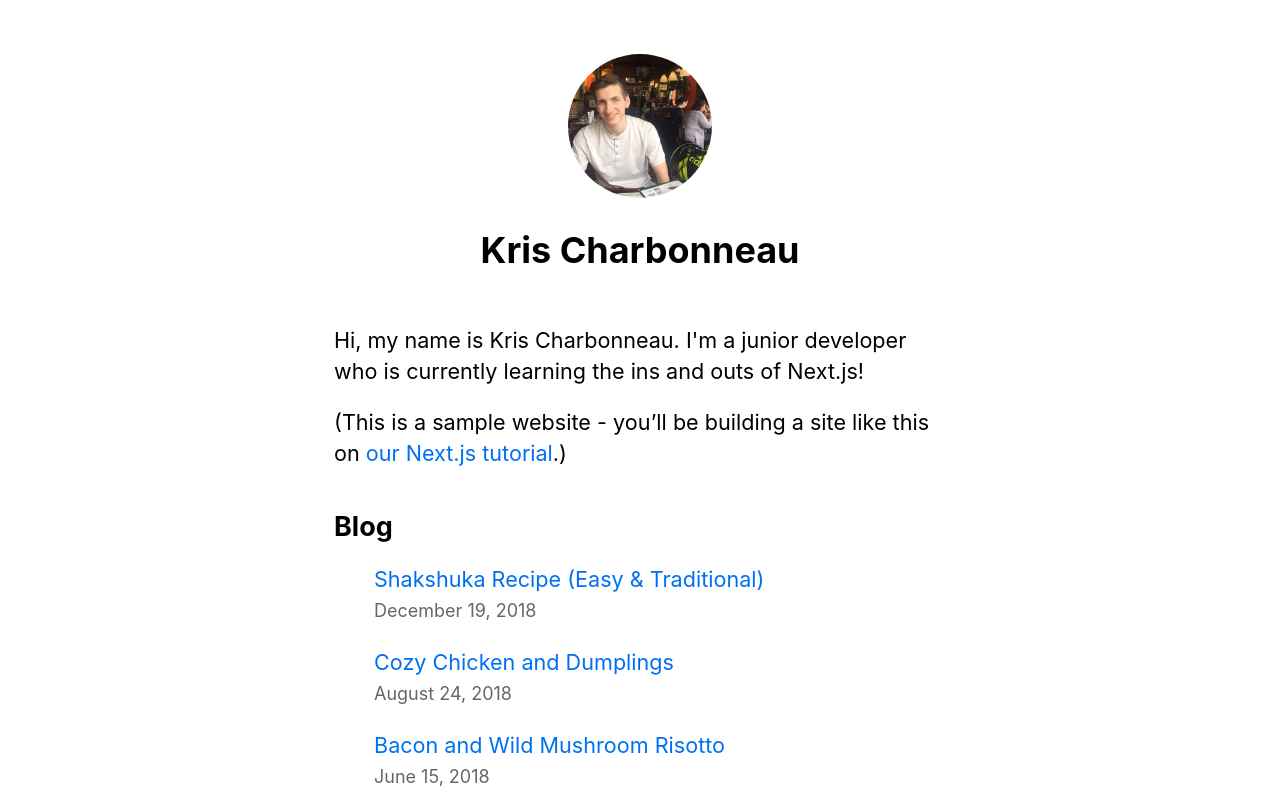
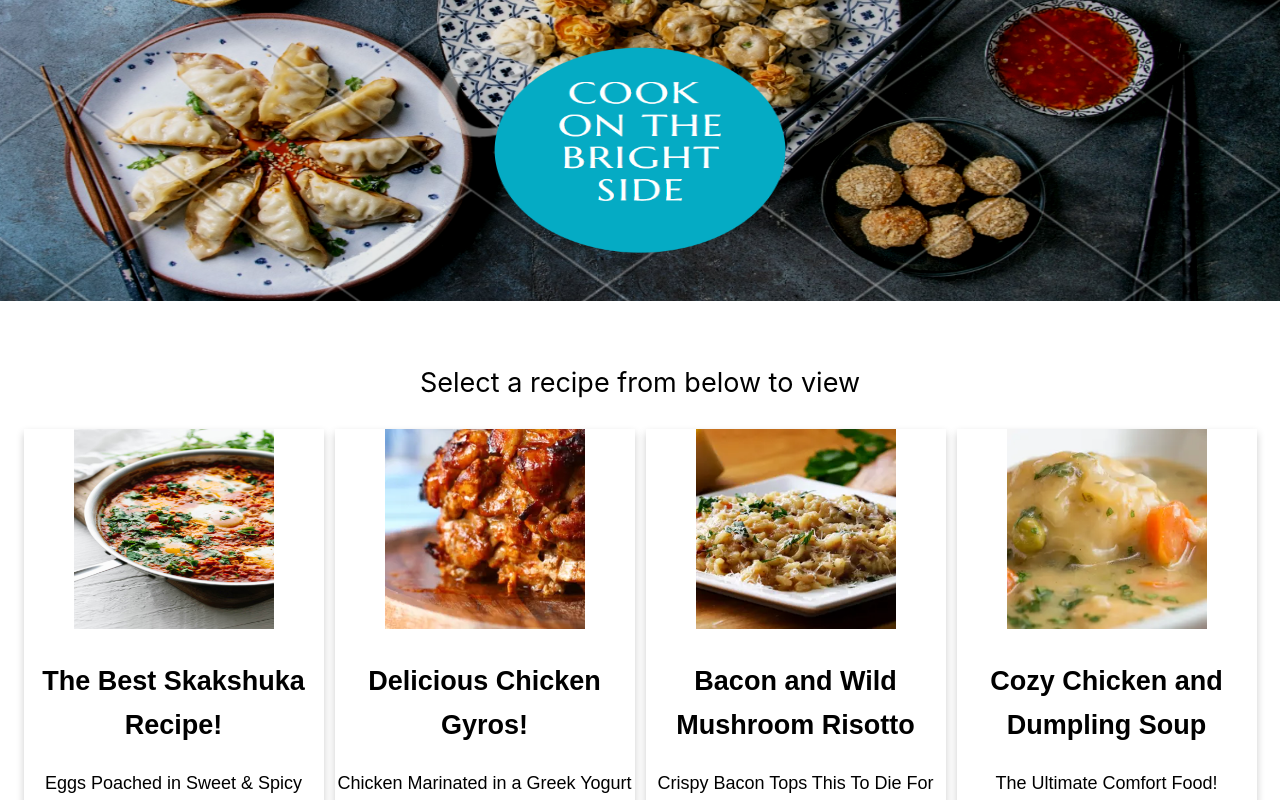
Before and after one commit to krischarbonneau/nextjs-blog, a Next.js app: page / in a window 1280 px wide. Shown: the top 800 px of the page. Built offline with nearby package versions, Linux system fonts and the light colour scheme.

Commit message:
Added banner, altered layout, changed index

```diff
--- a/components/card/cardContainer.js
+++ b/components/card/cardContainer.js
@@ -2,7 +2,6 @@ import Card from "./card";
 import styles from "./cardContainer.module.css";
 
 export default function CardContainer({ recipeCards }) {
-  //console.log(recipeCards);
   return (
     <div className={styles.card}>
       {recipeCards.map(({ id, name, description, image }) => (
--- a/components/layout.js
+++ b/components/layout.js
@@ -1,42 +1,33 @@
 import Head from "next/head";
 import Image from "next/image";
 import styles from "./layout.module.css";
-import utilStyles from "../styles/utils.module.css";
 import Link from "next/link";
 
 const name = "Kris Charbonneau";
-export const siteTitle = "Kris' Favorite Recipes";
+export const siteTitle = "Cook On The Bright Side";
 
 export default function Layout({ children, home }) {
   return (
-    <div className={styles.container}>
+    <div>
       <Head>
         <link rel="icon" href="/favicon.ico" />
         <meta
           name="description"
-          content="Learn how to build a personal website using Next.js"
-        />
-        <meta
-          property="og:image"
-          content={`https://og-image.vercel.app/${encodeURI(
-            siteTitle
-          )}.png?theme=light&md=0&fontSize=75px&images=https%3A%2F%2Fassets.vercel.com%2Fimage%2Fupload%2Ffront%2Fassets%2Fdesign%2Fnextjs-black-logo.svg`}
+          content="Always cook on the bright side of life"
         />
         <meta name="og:title" content={siteTitle} />
-        <meta name="twitter:card" content="summary_large_image" />
+        <meta name="viewport" content="initial-scale=1.0, width=device-width" />
       </Head>
       <header className={styles.header}>
         {home ? (
           <>
             <Image
               priority
-              src="/images/profile.jpg"
-              className={utilStyles.borderCircle}
-              height={144}
-              width={144}
-              alt={name}
+              src="/images/banner.png"
+              height={452}
+              width={1920}
+              objectFit="fill"
             />
-            <h1 className={utilStyles.heading2Xl}>{name}</h1>
           </>
         ) : (
           <>
@@ -44,22 +35,17 @@ export default function Layout({ children, home }) {
               <a>
                 <Image
                   priority
-                  src="/images/profile.jpg"
-                  className={utilStyles.borderCircle}
-                  height={108}
-                  width={108}
-                  alt={name}
+                  src="/images/banner.png"
+                  height={452}
+                  width={1920}
+                  objectFit="fill"
                 />
               </a>
             </Link>
-            <h2 className={utilStyles.headingLg}>
-              <Link href="/">
-                <a className={utilStyles.colorInherit}>{name}</a>
-              </Link>
-            </h2>
           </>
         )}
       </header>
+      <div className={styles.container}>
         <main>{children}</main>
         {!home && (
           <div className={styles.backToHome}>
@@ -69,5 +55,6 @@ export default function Layout({ children, home }) {
           </div>
         )}
       </div>
+    </div>
   );
 }
--- a/components/layout.module.css
+++ b/components/layout.module.css
@@ -1,5 +1,5 @@
 .container {
-  max-width: 36rem;
+  max-width: 75rem;
   padding: 0 1rem;
   margin: 3rem auto 6rem;
 }
--- a/pages/index.js
+++ b/pages/index.js
@@ -1,12 +1,38 @@
 import Head from "next/head";
 import Layout, { siteTitle } from "../components/layout";
 import utilStyles from "../styles/utils.module.css";
-import { getSortedPostsData } from "../lib/recipes";
-import Link from "next/link";
-import Date from "../components/date";
+import CardContainer from "../components/card/cardContainer";
 
 export async function getStaticProps() {
-  const allPostsData = getSortedPostsData();
+  const allPostsData = {
+    recipeCards: [
+      {
+        id: "Shakshuka",
+        name: "The Best Skakshuka Recipe!",
+        description: "Eggs Poached in Sweet & Spicy Tomato Sauce",
+        image: "/images/shakshuka.jpg",
+      },
+      {
+        id: "ChickenGyros",
+        name: "Delicious Chicken Gyros!",
+        description: "Chicken Marinated in a Greek Yogurt Sauce",
+        image: "/images/gyros.jpg",
+      },
+      {
+        id: "Risotto",
+        name: "Bacon and Wild Mushroom Risotto",
+        description: "Crispy Bacon Tops This To Die For Risotto",
+        image: "/images/risotto.jpg",
+      },
+      {
+        id: "ChickenDumplings",
+        name: "Cozy Chicken and Dumpling Soup",
+        description: "The Ultimate Comfort Food! Dumplings in a Creamy Soup",
+        image: "/images/cozyChicken.jpg",
+      },
+    ],
+  };
+
   return {
     props: {
       allPostsData,
@@ -21,30 +47,12 @@ export default function Home({ allPostsData }) {
         <title>{siteTitle}</title>
       </Head>
       <section className={utilStyles.headingMd}>
-        <p>
-          Hi, my name is Kris Charbonneau. I'm a junior developer who is
-          currently learning the ins and outs of Next.js!
-        </p>
-        <p>
-          (This is a sample website - you’ll be building a site like this on{" "}
-          <a href="https://nextjs.org/learn">our Next.js tutorial</a>.)
+        <p className={utilStyles.headingCentered}>
+          Select a recipe from below to view
         </p>
       </section>
-      <section className={`${utilStyles.headingMd} ${utilStyles.padding1px}`}>
-        <h2 className={utilStyles.headingLg}>Blog</h2>
-        <ul className={utilStyles.list}>
-          {allPostsData.map(({ id, date, title }) => (
-            <li className={utilStyles.listItem} key={id}>
-              <Link href={`/posts/${id}`}>
-                <a>{title}</a>
-              </Link>
-              <br />
-              <small className={utilStyles.lightText}>
-                <Date dateString={date} />
-              </small>
-            </li>
-          ))}
-        </ul>
+      <section>
+        <CardContainer recipeCards={allPostsData.recipeCards} />
       </section>
     </Layout>
   );
--- a/styles/utils.module.css
+++ b/styles/utils.module.css
@@ -51,3 +51,11 @@
 .lightText {
   color: #666;
 }
+
+.headingCentered {
+  font-size: 1.5rem;
+  line-height: 1.4;
+  margin: 1rem 0;
+  text-align: center;
+  padding: 0.5rem;
+}
```
Also changed, not shown: pages/recipe.js (deleted, +0 -57 lines), posts/pre-rendering.md (deleted, +0 -11 lines), posts/ssg-ssr.md (deleted, +0 -19 lines), public/images/banner.png (added), 1 other file (tests, documents, lock files or other folders). Lines whose indentation alone changed are shown as unchanged.
